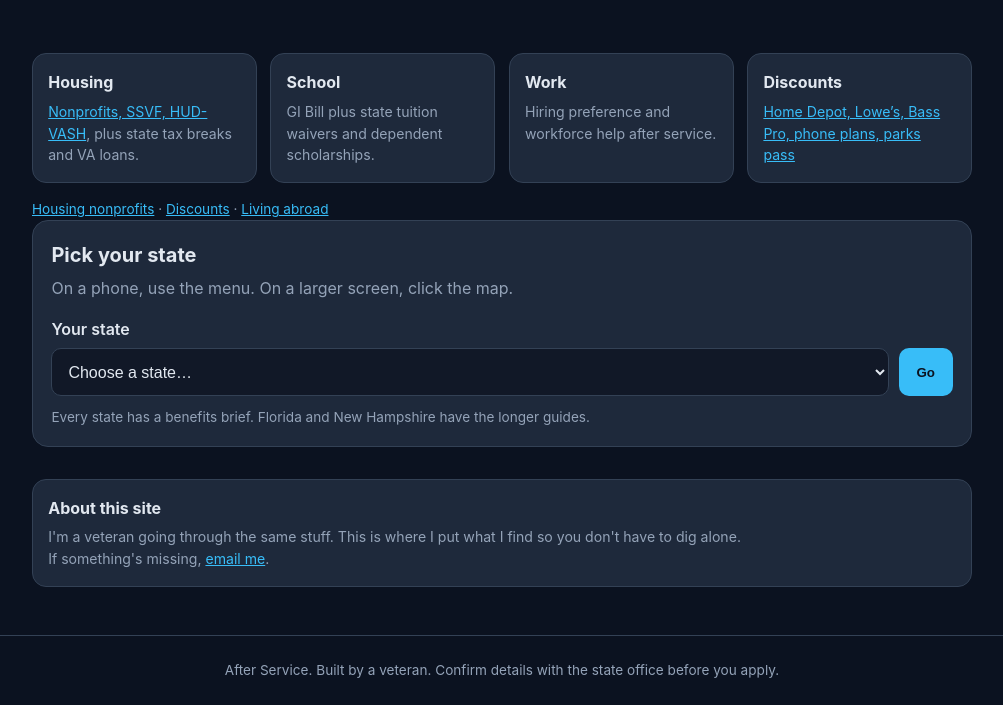
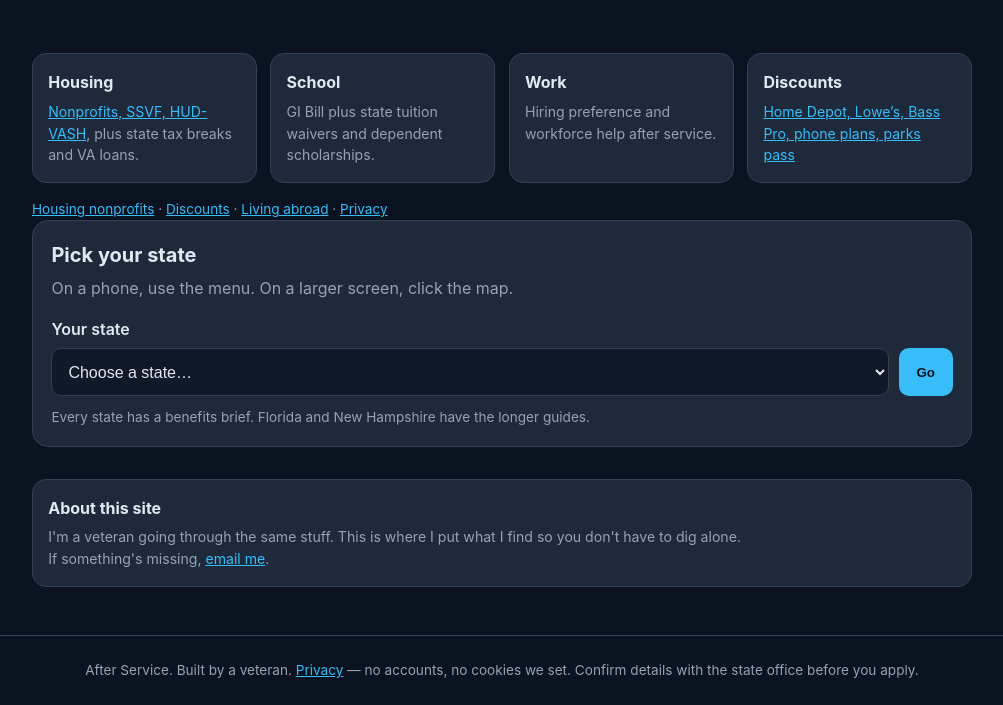
Before and after one commit to kaiser6k/veteran-resources, a plain HTML site: page index.html in a window 1280 px wide. Shown: the part 398-1103 px from the top of the page, without its empty margins (138-1141 px from the left). Drawn offline with Linux system fonts and the light colour scheme; no server answers.

Commit message:
Link privacy notice in homepage footer

```diff
--- a/index.html
+++ b/index.html
@@ -91,7 +91,7 @@
       <article class="card"><h2>Work</h2><p>Hiring preference and workforce help after service.</p></article>
       <article class="card"><h2>Discounts</h2><p><a href="discounts.html">Home Depot, Lowe’s, Bass Pro, phone plans, parks pass</a></p></article>
     </div>
-    <p class="hint"><a href="housing.html">Housing nonprofits</a> · <a href="discounts.html">Discounts</a> · <a href="abroad.html">Living abroad</a></p>
+    <p class="hint"><a href="housing.html">Housing nonprofits</a> · <a href="discounts.html">Discounts</a> · <a href="abroad.html">Living abroad</a> · <a href="privacy.html">Privacy</a></p>
     <section class="picker" id="picker">
       <h2>Pick your state</h2>
       <p class="lead">On a phone, use the menu. On a larger screen, click the map.</p>
@@ -124,7 +124,7 @@
       <p>If something's missing, <a href="mailto:kaiser6k@gmail.com">email me</a>.</p>
     </div></section>
   </main>
-  <footer>After Service. Built by a veteran. Confirm details with the state office before you apply.</footer>
+  <footer>After Service. Built by a veteran. <a href="privacy.html">Privacy</a> — no accounts, no cookies we set. Confirm details with the state office before you apply.</footer>
   <script>
     const detailed = { florida: "states/florida.html", "new-hampshire": "states/new-hampshire.html", abroad: "abroad.html" };
     const abbrToSlug = { AL:"alabama", AK:"alaska", AZ:"arizona", AR:"arkansas", CA:"california", CO:"colorado", CT:"connecticut", DE:"delaware", FL:"florida", GA:"georgia", HI:"hawaii", ID:"idaho", IL:"illinois", IN:"indiana", IA:"iowa", KS:"kansas", KY:"kentucky", LA:"louisiana", ME:"maine", MD:"maryland", MA:"massachusetts", MI:"michigan", MN:"minnesota", MS:"mississippi", MO:"missouri", MT:"montana", NE:"nebraska", NV:"nevada", NH:"new-hampshire", NJ:"new-jersey", NM:"new-mexico", NY:"new-york", NC:"north-carolina", ND:"north-dakota", OH:"ohio", OK:"oklahoma", OR:"oregon", PA:"pennsylvania", RI:"rhode-island", SC:"south-carolina", SD:"south-dakota", TN:"tennessee", TX:"texas", UT:"utah", VT:"vermont", VA:"virginia", WA:"washington", WV:"west-virginia", WI:"wisconsin", WY:"wyoming" };
```
